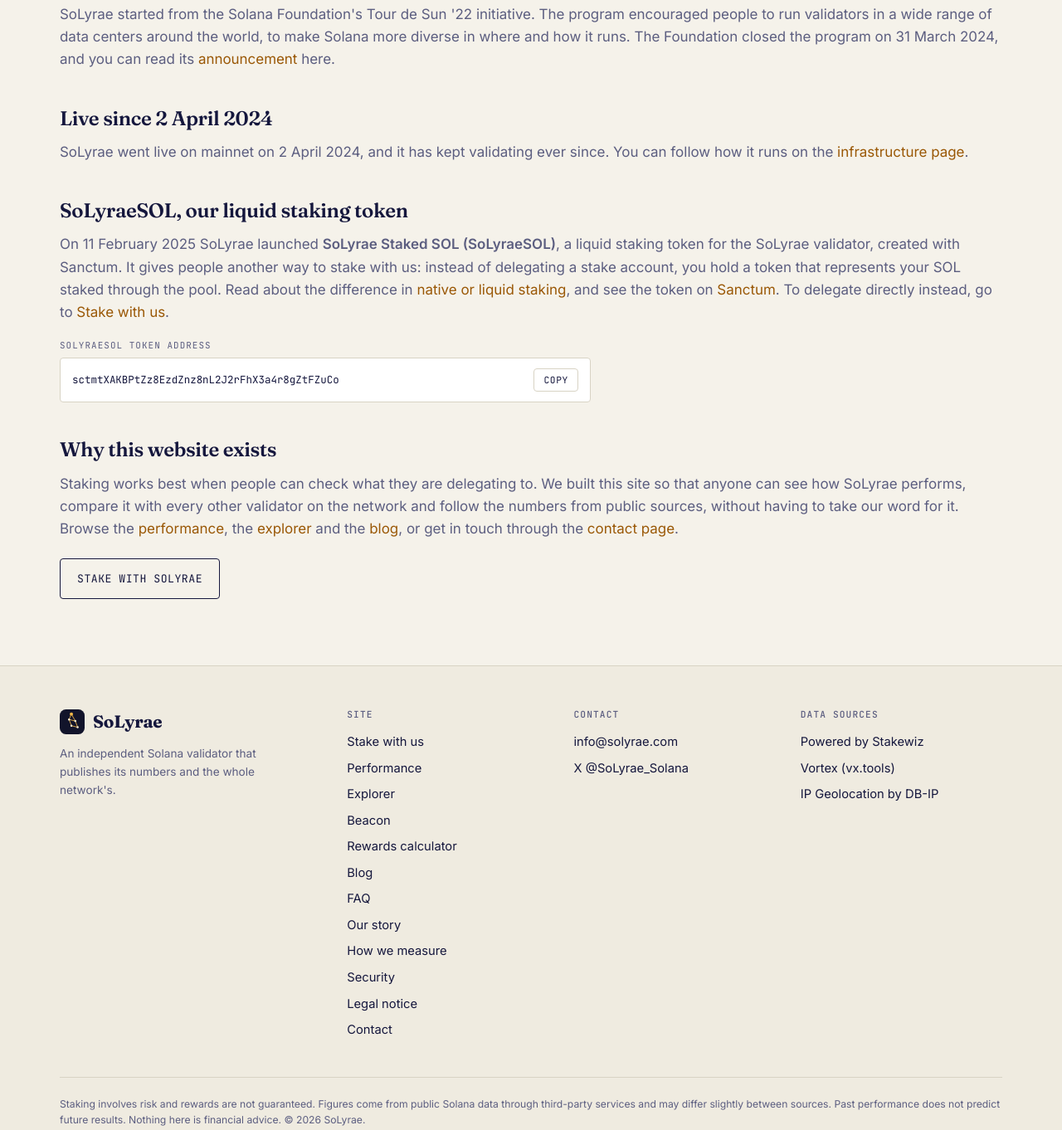
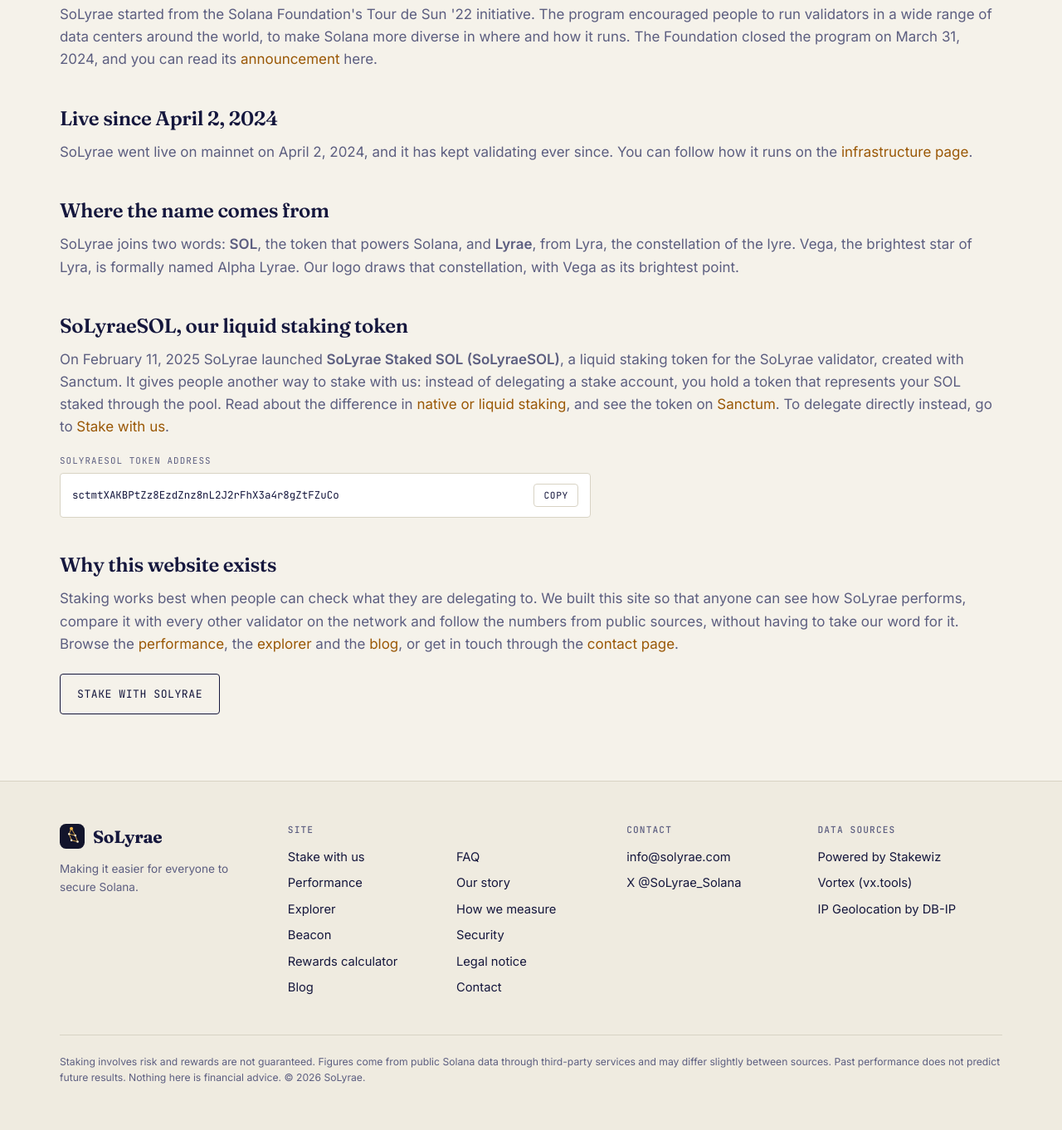
Before and after one commit to SoLyrae/SoLyrae-site, a plain HTML site: page site/about.html in a window 1280 px wide. Shown: the part 318-1680 px from the top of the page at 83% size. Drawn offline with Linux system fonts and the light colour scheme.

Commit message:
Add files via upload

```diff
--- a/site/about.html
+++ b/site/about.html
@@ -4,7 +4,7 @@
 <meta charset="utf-8">
 <meta name="viewport" content="width=device-width,initial-scale=1">
 <title>About SoLyrae · SoLyrae</title>
-<meta name="description" content="The story of SoLyrae, an independent Solana validator that started from the Solana Foundation's Tour de Sun '22 initiative and went live on 2 April 2024.">
+<meta name="description" content="The story of SoLyrae, an independent Solana validator that started from the Solana Foundation's Tour de Sun '22 initiative and went live on April 2, 2024.">
 <script>try{var t=localStorage.getItem('theme');if(t)document.documentElement.dataset.theme=t}catch(e){}</script>
 <link rel="icon" href="logo.svg" type="image/svg+xml">
 <link rel="preconnect" href="https://fonts.googleapis.com"><link rel="preconnect" href="https://fonts.gstatic.com" crossorigin>
@@ -14,7 +14,7 @@
 <meta property="og:type" content="website">
 <meta property="og:site_name" content="SoLyrae">
 <meta property="og:title" content="About SoLyrae · SoLyrae">
-<meta property="og:description" content="The story of SoLyrae, an independent Solana validator that started from the Solana Foundation's Tour de Sun '22 initiative and went live on 2 April 2024.">
+<meta property="og:description" content="The story of SoLyrae, an independent Solana validator that started from the Solana Foundation's Tour de Sun '22 initiative and went live on April 2, 2024.">
 <meta property="og:url" content="https://www.solyrae.com/about.html">
 <meta property="og:image" content="https://www.solyrae.com/og-image.png">
 <meta property="og:image:width" content="1200">
@@ -31,13 +31,16 @@
     <h1 style="font-size:clamp(2.2rem,4.6vw,3.4rem)">How SoLyrae started</h1>
 
     <h2 style="margin-top:44px;font-size:1.5rem">It began with Tour de Sun '22</h2>
-    <p class="lead" style="max-width:none">SoLyrae started from the Solana Foundation's Tour de Sun '22 initiative. The program encouraged people to run validators in a wide range of data centers around the world, to make Solana more diverse in where and how it runs. The Foundation closed the program on 31 March 2024, and you can read its <a href="https://solana.com/news/solana-foundation-announces-end-of-tour-de-sun-22" target="_blank" rel="noopener" style="color:var(--accent)">announcement</a> here.</p>
+    <p class="lead" style="max-width:none">SoLyrae started from the Solana Foundation's Tour de Sun '22 initiative. The program encouraged people to run validators in a wide range of data centers around the world, to make Solana more diverse in where and how it runs. The Foundation closed the program on March 31, 2024, and you can read its <a href="https://solana.com/news/solana-foundation-announces-end-of-tour-de-sun-22" target="_blank" rel="noopener" style="color:var(--accent)">announcement</a> here.</p>
 
-    <h2 style="margin-top:44px;font-size:1.5rem">Live since 2 April 2024</h2>
-    <p class="lead" style="max-width:none">SoLyrae went live on mainnet on 2 April 2024, and it has kept validating ever since. You can follow how it runs on the <a href="infrastructure.html" style="color:var(--accent)">infrastructure page</a>.</p>
+    <h2 style="margin-top:44px;font-size:1.5rem">Live since April 2, 2024</h2>
+    <p class="lead" style="max-width:none">SoLyrae went live on mainnet on April 2, 2024, and it has kept validating ever since. You can follow how it runs on the <a href="infrastructure.html" style="color:var(--accent)">infrastructure page</a>.</p>
+
+    <h2 style="margin-top:44px;font-size:1.5rem">Where the name comes from</h2>
+    <p class="lead" style="max-width:none">SoLyrae joins two words: <strong>SOL</strong>, the token that powers Solana, and <strong>Lyrae</strong>, from Lyra, the constellation of the lyre. Vega, the brightest star of Lyra, is formally named Alpha Lyrae. Our logo draws that constellation, with Vega as its brightest point.</p>
 
     <h2 style="margin-top:44px;font-size:1.5rem">SoLyraeSOL, our liquid staking token</h2>
-    <p class="lead" style="max-width:none">On 11 February 2025 SoLyrae launched <strong>SoLyrae Staked SOL (SoLyraeSOL)</strong>, a liquid staking token for the SoLyrae validator, created with Sanctum. It gives people another way to stake with us: instead of delegating a stake account, you hold a token that represents your SOL staked through the pool. Read about the difference in <a href="blog/native-vs-liquid-staking.html" style="color:var(--accent)">native or liquid staking</a>, and see the token on <a href="https://app.sanctum.so/explore/SoLyraeSOL?apysInterval=all" target="_blank" rel="noopener" style="color:var(--accent)">Sanctum</a>. To delegate directly instead, go to <a href="stake.html" style="color:var(--accent)">Stake with us</a>.</p>
+    <p class="lead" style="max-width:none">On February 11, 2025 SoLyrae launched <strong>SoLyrae Staked SOL (SoLyraeSOL)</strong>, a liquid staking token for the SoLyrae validator, created with Sanctum. It gives people another way to stake with us: instead of delegating a stake account, you hold a token that represents your SOL staked through the pool. Read about the difference in <a href="blog/native-vs-liquid-staking.html" style="color:var(--accent)">native or liquid staking</a>, and see the token on <a href="https://app.sanctum.so/explore/SoLyraeSOL?apysInterval=all" target="_blank" rel="noopener" style="color:var(--accent)">Sanctum</a>. To delegate directly instead, go to <a href="stake.html" style="color:var(--accent)">Stake with us</a>.</p>
     <div class="addr" style="margin-top:18px;max-width:640px">
       <div class="k">SoLyraeSOL token address</div>
       <div class="box"><code>sctmtXAKBPtZz8EzdZnz8nL2J2rFhX3a4r8gZtFZuCo</code><button class="copy" data-copy="sctmtXAKBPtZz8EzdZnz8nL2J2rFhX3a4r8gZtFZuCo">Copy</button></div>
--- a/site/app.js
+++ b/site/app.js
@@ -198,8 +198,8 @@ function layout() {
     <button class="icon-btn menu-btn" id="menu" aria-label="Menu" aria-expanded="false"><svg viewBox="0 0 24 24" fill="none" stroke="currentColor" stroke-width="1.8" stroke-linecap="round"><path d="M4 7h16M4 12h16M4 17h16"/></svg></button>
   </div></header>`;
   $('#ftr').outerHTML = `<footer class="bottom"><div class="wrap"><div class="foot">
-    <div><a class="brand" href="${ROOT}index.html"><img src="${ROOT}logo.svg" alt="" width="30" height="30">SoLyrae</a><p class="note" style="margin-top:12px;max-width:34ch">An independent Solana validator that publishes its numbers and the whole network's.</p></div>
-    <div><h4>Site</h4><ul><li><a href="${ROOT}stake.html">Stake with us</a></li><li><a href="${ROOT}performance.html">Performance</a></li><li><a href="${ROOT}explorer.html">Explorer</a></li><li><a href="${ROOT}beacon.html">Beacon</a></li><li><a href="${ROOT}calculator.html">Rewards calculator</a></li><li><a href="${ROOT}blog/index.html">Blog</a></li><li><a href="${ROOT}faq.html">FAQ</a></li><li><a href="${ROOT}about.html">Our story</a></li><li><a href="${ROOT}methodology.html">How we measure</a></li><li><a href="${ROOT}security.html">Security</a></li><li><a href="${ROOT}privacy.html">Legal notice</a></li><li><a href="${ROOT}contact.html">Contact</a></li></ul></div>
+    <div><a class="brand" href="${ROOT}index.html"><img src="${ROOT}logo.svg" alt="" width="30" height="30">SoLyrae</a><p class="note" style="margin-top:12px;max-width:34ch">Making it easier for everyone to secure Solana.</p></div>
+    <div><h4>Site</h4><ul class="two-col"><li><a href="${ROOT}stake.html">Stake with us</a></li><li><a href="${ROOT}performance.html">Performance</a></li><li><a href="${ROOT}explorer.html">Explorer</a></li><li><a href="${ROOT}beacon.html">Beacon</a></li><li><a href="${ROOT}calculator.html">Rewards calculator</a></li><li><a href="${ROOT}blog/index.html">Blog</a></li><li><a href="${ROOT}faq.html">FAQ</a></li><li><a href="${ROOT}about.html">Our story</a></li><li><a href="${ROOT}methodology.html">How we measure</a></li><li><a href="${ROOT}security.html">Security</a></li><li><a href="${ROOT}privacy.html">Legal notice</a></li><li><a href="${ROOT}contact.html">Contact</a></li></ul></div>
     <div><h4>Contact</h4><ul><li><a href="mailto:info@solyrae.com">info@solyrae.com</a></li><li><a href="https://x.com/SoLyrae_Solana" target="_blank" rel="noopener">X @SoLyrae_Solana</a></li></ul></div>
     <div><h4>Data sources</h4><ul><li>Powered by <a href="https://stakewiz.com" target="_blank" rel="noopener">Stakewiz</a></li><li><a href="https://vx.tools" target="_blank" rel="noopener">Vortex (vx.tools)</a></li><li>IP Geolocation by <a href="https://db-ip.com" target="_blank" rel="noopener">DB-IP</a></li></ul></div>
   </div><p class="disc">Staking involves risk and rewards are not guaranteed. Figures come from public Solana data through third-party services and may differ slightly between sources. Past performance does not predict future results. Nothing here is financial advice. &copy; ${new Date().getFullYear()} SoLyrae.</p></div></footer>`;
@@ -303,7 +303,8 @@ async function pageHome() {
   // every 5 minutes: reload the validator list and redraw the figures on this page
   autoRefresh(5 * 60 * 1000, async () => { if (await refreshList()) { await refreshNet(); await renderHome(true); } });
 }
-const postCard = p => `<a class="post-card" href="${ROOT}blog/${p.slug}.html"><span class="meta">${esc(p.tag)} &middot; ${esc(p.date)}</span><h3>${esc(p.title)}</h3><p>${esc(p.excerpt)}</p></a>`;
+const usDate = iso => new Date(iso + 'T12:00:00Z').toLocaleDateString('en-US', { month: 'short', day: 'numeric', year: 'numeric', timeZone: 'UTC' }); // Nov 14, 2026
+const postCard = p => `<a class="post-card" href="${ROOT}blog/${p.slug}.html"><span class="meta">${esc(p.tag)} &middot; ${esc(usDate(p.date))}</span><h3>${esc(p.title)}</h3><p>${esc(p.excerpt)}</p></a>`;
 
 async function pagePerformance() {
   try {
--- a/site/beacon.js
+++ b/site/beacon.js
@@ -10,7 +10,7 @@ const bcRel = iso => {
   const m = Math.round((Date.now() - Date.parse(iso)) / 60000);
   return m < 2 ? 'just now' : m < 90 ? `${m} minutes ago` : m < 2880 ? `${Math.round(m / 60)} hours ago` : `${Math.round(m / 1440)} days ago`;
 };
-const bcDate = i => i.dateLabel && !i.published ? i.dateLabel : (i.published ? new Date(i.published).toLocaleDateString('en-GB', { day: 'numeric', month: 'short', year: 'numeric' }) : (i.dateLabel || ''));
+const bcDate = i => i.dateLabel && !i.published ? i.dateLabel : (i.published ? new Date(i.published).toLocaleDateString('en-US', { month: 'short', day: 'numeric', year: 'numeric' }) : (i.dateLabel || ''));
 
 function bcStatus() {
   const S = beaconSummary(BC), [label, color] = BEACON_STATUS[S.status];
@@ -26,7 +26,7 @@ function bcStatus() {
 
 function bcVersions() {
   const v = BC.versions || {}, card = (k, t, d, u) => `<${u ? 'a href="' + esc(u) + '" target="_blank" rel="noopener"' : 'div'}><div class="k">${t}</div><div class="v">${esc(k)}</div><div class="d">${d}</div></${u ? 'a' : 'div'}>`;
-  const when = x => x ? new Date(x).toLocaleDateString('en-GB', { day: 'numeric', month: 'short' }) : '';
+  const when = x => x ? new Date(x).toLocaleDateString('en-US', { month: 'short', day: 'numeric' }) : '';
   $('#bc-ver').innerHTML =
     (v.agave ? card(v.agave.version, 'Agave stable', 'Released ' + when(v.agave.published), v.agave.url) : '')
     + (v.jito ? card(v.jito.version, 'Jito mainnet', 'Released ' + when(v.jito.published), v.jito.url) : '')
--- a/site/style.css
+++ b/site/style.css
@@ -286,7 +286,9 @@ details p{color:var(--muted);margin-top:10px}
 .drawer .vs{font-family:var(--mono);font-size:.72rem;color:var(--muted);margin-left:8px}
 
 footer.bottom{border-top:1px solid var(--line);padding:50px 0 60px;background:var(--panel2)}
-.foot{display:grid;grid-template-columns:1.3fr 1fr 1fr 1fr;gap:30px}
+.foot{display:grid;grid-template-columns:1.1fr 1.7fr .9fr 1fr;gap:30px}
+.foot ul.two-col{columns:2;column-gap:28px}
+.foot ul.two-col li{break-inside:avoid}
 footer h4{font-family:var(--mono);font-size:.7rem;letter-spacing:.1em;text-transform:uppercase;color:var(--muted);margin-bottom:12px;font-weight:500}
 footer li{list-style:none;margin-bottom:8px;font-size:.92rem}
 footer li a:hover{color:var(--accent)}
```
Also changed, not shown: site/privacy.html (+1 -1 lines).
